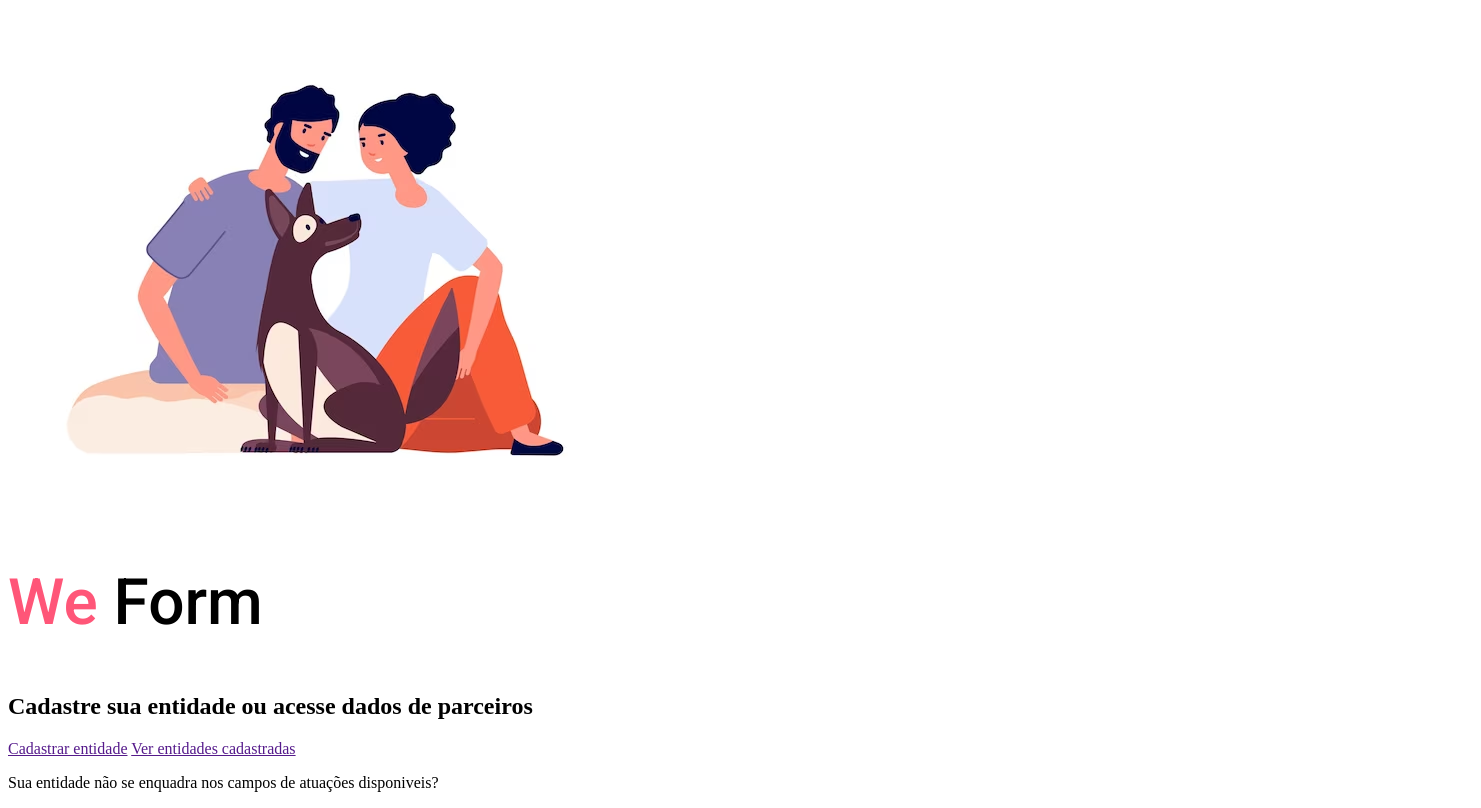
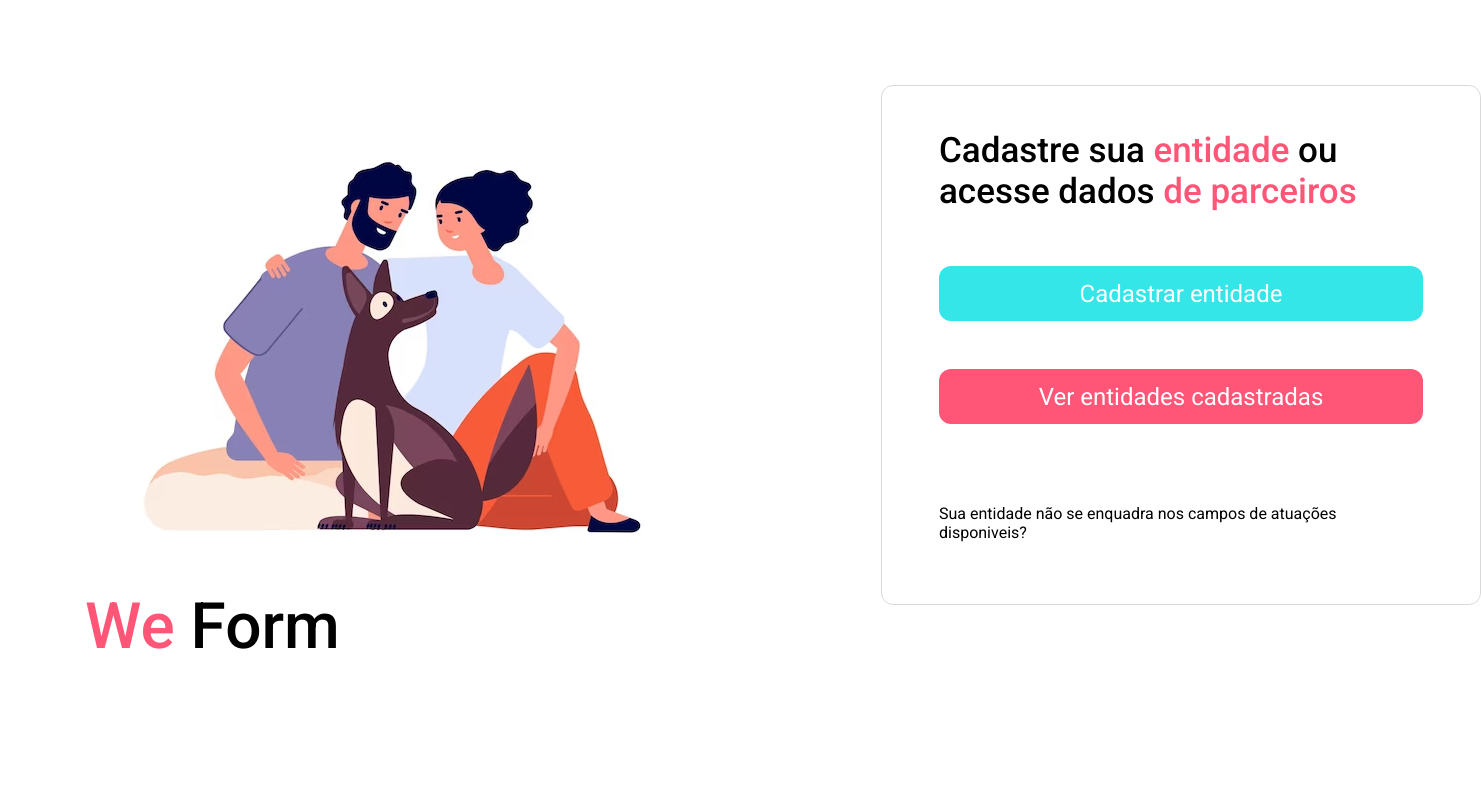
Before and after one commit to PhelipeSilvestre/Trilha-Digital_Coders-24_Front-End, a plain HTML site: page Modulo 3 - CSS/Compilando conceitos e criando um projeto/index.html in a window 1280 px wide. Shown: the whole page, 1481 px wide, since content can reach past the window. Drawn offline with Linux system fonts and the light colour scheme.

Commit message:
create styled of page

```diff
--- a/Modulo 3 - CSS/Compilando conceitos e criando um projeto/styles.css
+++ b/Modulo 3 - CSS/Compilando conceitos e criando um projeto/styles.css
@@ -1,10 +1,94 @@
+* {
+  margin: 0;
+  padding: 0;
+  box-sizing: border-box;
+}
+
+:root {
+  font-size: 62.5%;
+}
+
+body {
+  font-family: "Roboto", sans-serif;
+  font-size: 1.6rem;
+}
+
+.content {
+  display: grid;
+  grid-template-areas:
+    ". . . . ."
+    ". hero . form ."
+    ". hero . form ."
+    ". . . . .";
+  gap: 8.5rem;
+}
+
+main {
+  grid-area: form;
+}
+
+aside {
+  grid-area: hero;
+}
+
 aside h1 {
-  font-family: "Roboto", sans-serif;
   font-size: 64px;
   font-weight: 500;
   line-height: 75px;
 }
 
-aside h1 span {
+aside h1 span,
+main h2 span {
   color: #ff5678;
 }
+
+main {
+  width: 60rem;
+  height: 52rem;
+  border: 0.1rem solid rgb(0, 0, 0, 0.15);
+  padding: 4.4rem 5.7rem;
+  border-radius: 1.2rem;
+}
+
+main h2 {
+  max-width: 43rem;
+  font-size: 3.5rem;
+  font-weight: 500;
+}
+
+main .actions {
+  display: flex;
+  flex-flow: column wrap;
+}
+
+main .actions a {
+  border-radius: 1.2rem;
+  font-size: 2.4rem;
+  text-decoration: none;
+  height: 5.5rem;
+  background-color: #35e6e9;
+  color: #fff;
+
+  display: flex;
+  justify-content: center;
+  align-items: center;
+  margin-top: 5.4rem;
+}
+
+main .actions a + a {
+  background-color: #ff5678;
+  margin-top: 4.8rem;
+}
+
+main footer p {
+  font-size: 1.6rem;
+  margin-top: 8rem;
+}
+
+main footer a {
+  margin-top: 1rem;
+  font-size: 1.8rem;
+  display: block;
+  text-align: center;
+  color: #000;
+}
```
